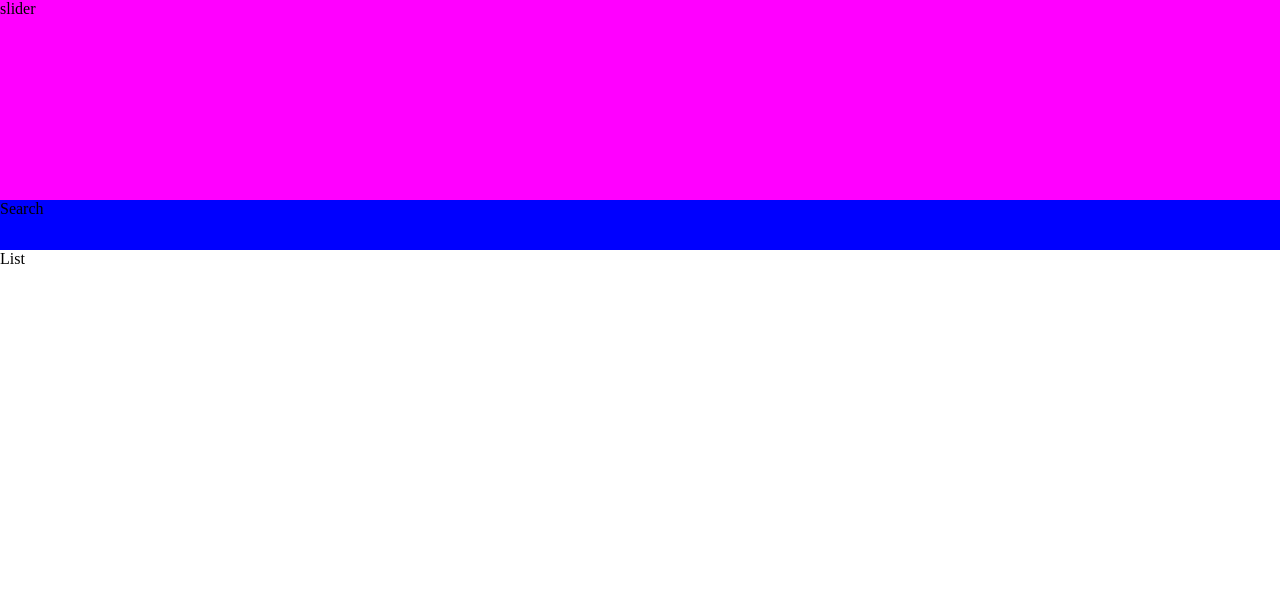
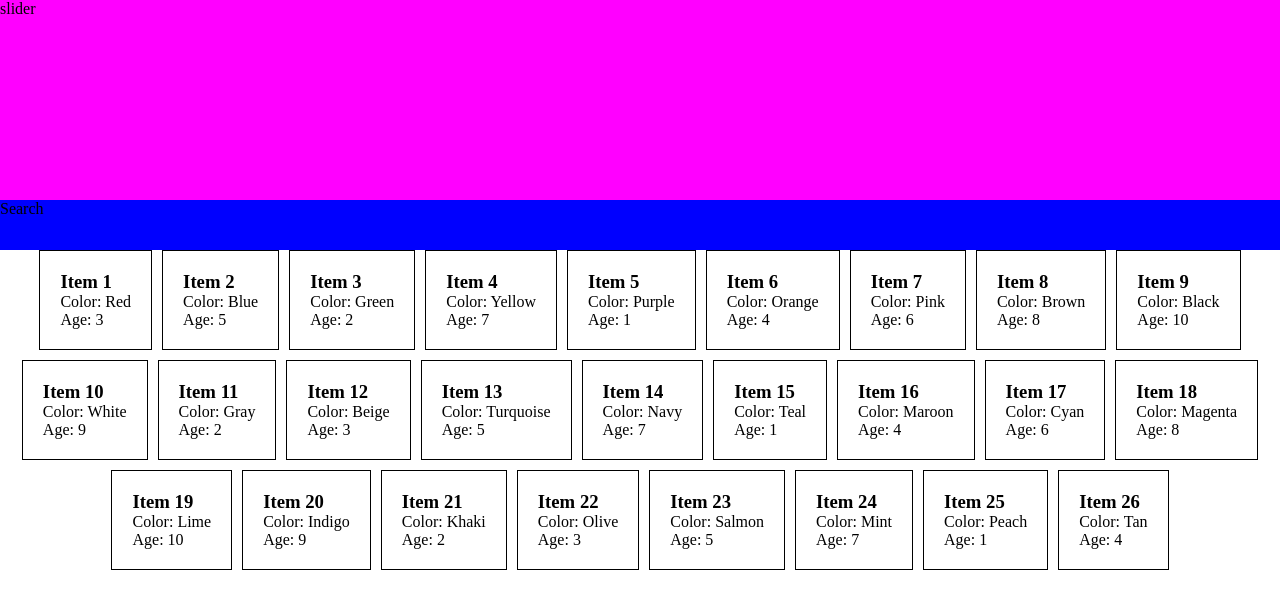
Before and after one commit to ivandev314/cat_project, a Vue app: page / in a window 1280 px wide. Shown: the top 608 px of the page. Built offline with nearby package versions, Linux system fonts and the light colour scheme.

Commit message:
Create cat list

```diff
--- /dev/null
+++ b/src/assets/cats.json
@@ -0,0 +1,134 @@
+{
+  "cats": [
+    {
+      "name": "Item 1",
+      "color": "Red",
+      "age": 3
+    },
+    {
+      "name": "Item 2",
+      "color": "Blue",
+      "age": 5
+    },
+    {
+      "name": "Item 3",
+      "color": "Green",
+      "age": 2
+    },
+    {
+      "name": "Item 4",
+      "color": "Yellow",
+      "age": 7
+    },
+    {
+      "name": "Item 5",
+      "color": "Purple",
+      "age": 1
+    },
+    {
+      "name": "Item 6",
+      "color": "Orange",
+      "age": 4
+    },
+    {
+      "name": "Item 7",
+      "color": "Pink",
+      "age": 6
+    },
+    {
+      "name": "Item 8",
+      "color": "Brown",
+      "age": 8
+    },
+    {
+      "name": "Item 9",
+      "color": "Black",
+      "age": 10
+    },
+    {
+      "name": "Item 10",
+      "color": "White",
+      "age": 9
+    },
+    {
+      "name": "Item 11",
+      "color": "Gray",
+      "age": 2
+    },
+    {
+      "name": "Item 12",
+      "color": "Beige",
+      "age": 3
+    },
+    {
+      "name": "Item 13",
+      "color": "Turquoise",
+      "age": 5
+    },
+    {
+      "name": "Item 14",
+      "color": "Navy",
+      "age": 7
+    },
+    {
+      "name": "Item 15",
+      "color": "Teal",
+      "age": 1
+    },
+    {
+      "name": "Item 16",
+      "color": "Maroon",
+      "age": 4
+    },
+    {
+      "name": "Item 17",
+      "color": "Cyan",
+      "age": 6
+    },
+    {
+      "name": "Item 18",
+      "color": "Magenta",
+      "age": 8
+    },
+    {
+      "name": "Item 19",
+      "color": "Lime",
+      "age": 10
+    },
+    {
+      "name": "Item 20",
+      "color": "Indigo",
+      "age": 9
+    },
+    {
+      "name": "Item 21",
+      "color": "Khaki",
+      "age": 2
+    },
+    {
+      "name": "Item 22",
+      "color": "Olive",
+      "age": 3
+    },
+    {
+      "name": "Item 23",
+      "color": "Salmon",
+      "age": 5
+    },
+    {
+      "name": "Item 24",
+      "color": "Mint",
+      "age": 7
+    },
+    {
+      "name": "Item 25",
+      "color": "Peach",
+      "age": 1
+    },
+    {
+      "name": "Item 26",
+      "color": "Tan",
+      "age": 4
+    }
+  ]
+}
--- a/src/assets/main.css
+++ b/src/assets/main.css
@@ -10,3 +10,8 @@ ul,
 ol {
   list-style: none;
 }
+
+body {
+  max-width: 1920px;
+  margin: auto;
+}
--- /dev/null
+++ b/src/components/Card.vue
@@ -0,0 +1,23 @@
+<script setup>
+import { defineProps } from "vue";
+defineProps({
+  name: String,
+  color: String,
+  age: Number,
+});
+</script>
+
+<template>
+  <li class="card">
+    <h3>{{ name }}</h3>
+    <p>Color: {{ color }}</p>
+    <p>Age: {{ age }}</p>
+  </li>
+</template>
+
+<style lang="scss" scoped>
+.card {
+  border: 1px solid black;
+  padding: 20px;
+}
+</style>
--- a/src/components/List.vue
+++ b/src/components/List.vue
@@ -1,7 +1,25 @@
-<script setup></script>
+<script setup>
+import items from "../assets/cats.json";
+import Card from "./Card.vue";
+</script>
 
 <template>
-  <div>List</div>
+  <ul class="list">
+    <Card
+      v-for="item in items.cats"
+      :key="item.id"
+      :name="item.name"
+      :color="item.color"
+      :age="item.age"
+    />
+  </ul>
 </template>
 
-<style lang="scss" scoped></style>
+<style lang="scss" scoped>
+.list {
+  display: flex;
+  flex-wrap: wrap;
+  justify-content: center;
+  gap: 10px;
+}
+</style>
```
